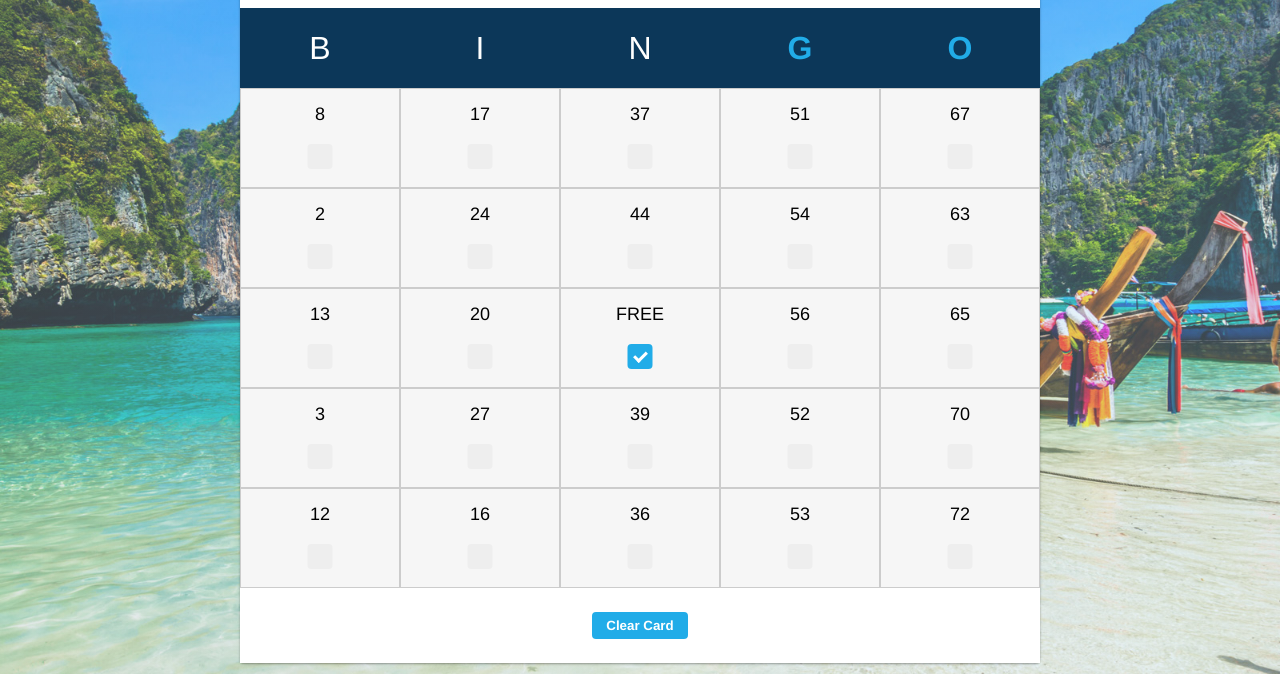
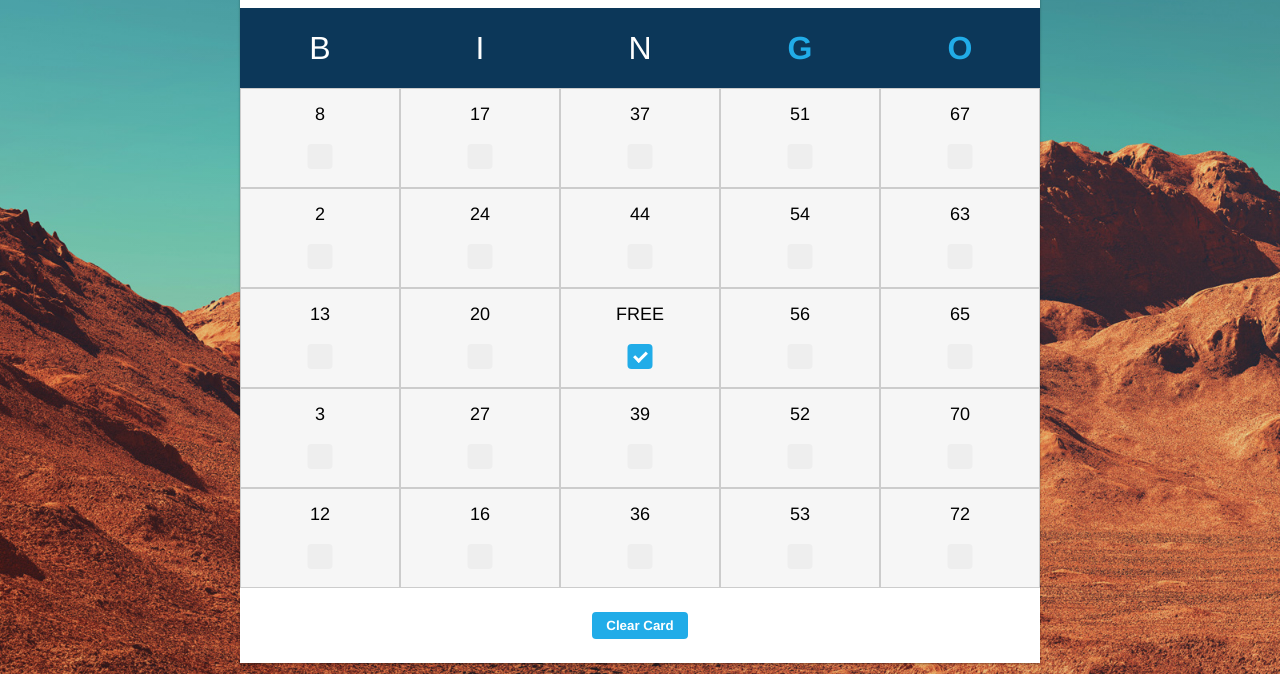
Before and after one commit to ddansab/hopjump-bingo, a Gatsby site: page / in a window 1280 px wide. Shown: the part 126-800 px from the top of the page. Built offline with nearby package versions, Linux system fonts and the light colour scheme; Gatsby itself is replaced by a stand-in of ours.

Commit message:
trip to mars

```diff
--- a/src/components/Bingo/BingoStyles.js
+++ b/src/components/Bingo/BingoStyles.js
@@ -29,7 +29,7 @@ export const BingoWrapper = styled.div`
       rgba(23, 121, 186, 0.1) 35%,
       rgba(33, 172, 232, 0.1) 100%
     ),
-    url("./thailand-inv.jpg");
+    url("./mars.jpg");
   background-repeat: no-repeat;
   background-size: cover;
   background-position: center 0;
```
Also changed, not shown: static/cybrpnkhwy.jpg (added), static/mars.jpg (added).
